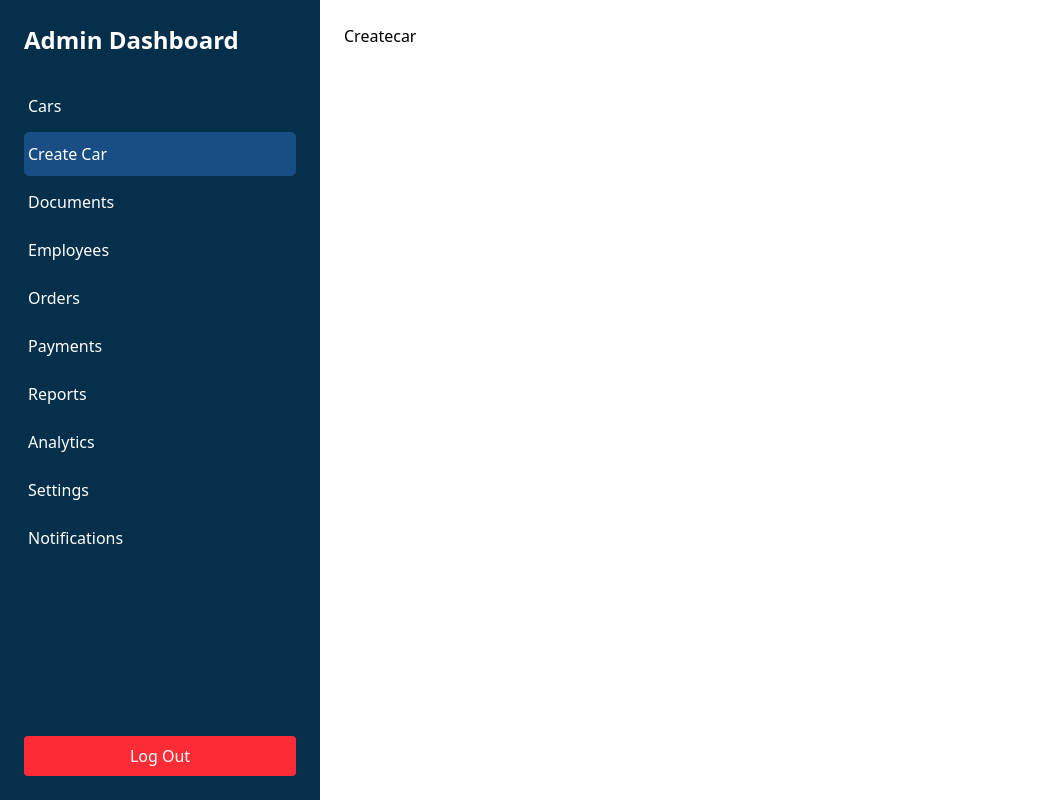
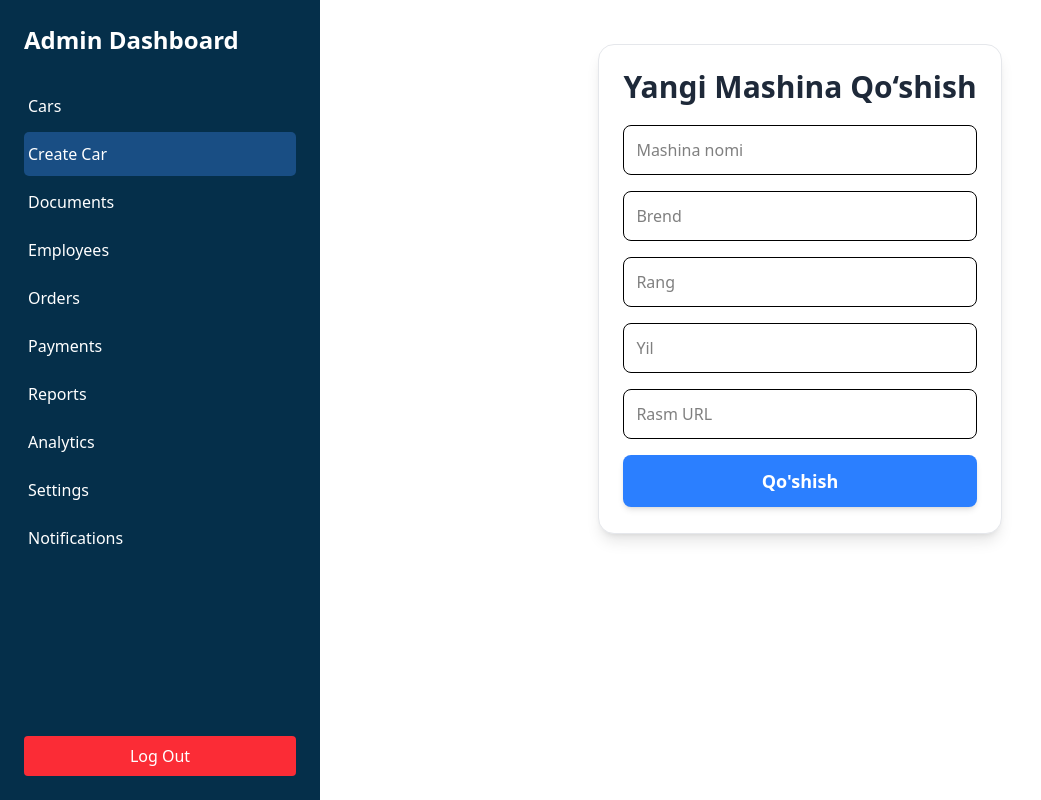
Before and after one commit to Jurayev311/react-15---dars, a React (Vite) app: page /admin/createcar in a window 1280 px wide. Shown: the whole page, without its empty margins (0-1041 px from the left). Built offline with nearby package versions, Linux system fonts and the light colour scheme.

Commit message:
ma'lumotlar fetch qilindi, style berildi, delete ishlaydigan qilindi.

```diff
--- a/src/pages/admin/Cars.jsx
+++ b/src/pages/admin/Cars.jsx
@@ -1,23 +1,44 @@
-import React from 'react'
-import { useGetCarQuery } from '../../redux/api/car.api';
-
+import React from "react";
+import { useDeleteCarMutation, useGetCarQuery } from "../../redux/api/car.api";
 
 const Cars = () => {
-  const {data, error, isLoading} = useGetCarQuery()
-  console.log(data);
+  const { data, error, isLoading } = useGetCarQuery();
+  const [deleteCar] = useDeleteCarMutation()
 
+  if (isLoading) return <p className="text-center text-blue-500">Yuklanmoqda...</p>;
+  if (error) return <p className="text-center text-red-500">Xatolik yuz berdi!</p>;
+
+  const handleDeleteCar = id => {
+    console.log(id);
+    deleteCar(id)
+  }
 
   return (
-    <div>
-      {
-        data?.map((car) => (
-          <div key={car.id}>
-            <h2>{car.name}</h2>
+    <>
+      <div className="grid grid-cols-1 sm:grid-cols-2 md:grid-cols-3 lg:grid-cols-4 gap-6 p-5">
+        {data?.map((car) => (
+          <div
+            key={car.id}
+            className="flex flex-col gap-3"
+          >
+            <div className="bg-white shadow-lg rounded-lg p-4 hover:shadow-xl transition min-h-[300px]">
+              <img src={car.image} alt={car.name} className="w-full h-40 object-cover rounded-md" />
+              <div className="mt-3 flex flex-col gap-1">
+                <h2 className="text-lg font-bold">{car.name}</h2>
+                <p className="text-gray-600">Brend: {car.brand}</p>
+                <p className="text-gray-600">Rang: {car.color}</p>
+                <p className="text-gray-600">Yili: {car.year}</p>
+                <div className="flex gap-2 mt-3">
+                  <button onClick={() => handleDeleteCar(car.id)} className="px-4 py-2 bg-red-500 text-white rounded-lg hover:bg-red-600 transition">Delete</button>
+                  <button className="px-4 py-2 bg-blue-500 text-white rounded-lg hover:bg-blue-600 transition">Update</button>
+                </div>
+              </div>
+            </div>
           </div>
-        ))
-      }
-    </div>
-  )
-}
+        ))}
+      </div>
+    </>
+  );
+};
 
-export default Cars
+export default Cars;
--- a/src/pages/admin/Createcar.jsx
+++ b/src/pages/admin/Createcar.jsx
@@ -1,9 +1,93 @@
-import React from 'react'
+import React, { useRef } from "react";
+import { useCreateCarMutation } from "../../redux/api/car.api";
 
-const Createcar = () => {
+const CreateCar = () => {
+
+  const [ createCar, {isLoading, isSuccess, isError}] = useCreateCarMutation() // [] array qaytaradi
+
+  const carName = useRef(null)
+  const carBrand = useRef(null)
+  const carColor = useRef(null)
+  const carYear = useRef(null)
+  const carImage = useRef(null)
+
+  const handleCreateCar = e => {
+    e.preventDefault()
+    let newCar = {
+      name: carName.current.value,
+      color: carColor.current.value,
+      brand: carBrand.current.value,
+      year: carYear.current.value,
+      image: carImage.current.value,
+    }
+
+
+    createCar(newCar)
+      .unwrap()
+      .then(() => {
+        carName.current.value = ""
+        carBrand.current.value = ""
+        carColor.current.value = ""
+        carYear.current.value = ""
+        carImage.current.value = ""
+      })
+
+  }
+
   return (
-    <div>Createcar</div>
-  )
-}
+    <div className="max-w-lg mx-auto bg-white shadow-lg rounded-2xl p-6 mt-5 border border-gray-200 max-h-[490px]">
+      <h2 className="text-3xl font-semibold text-gray-800 text-center mb-5">
+        Yangi Mashina Qo‘shish
+      </h2>
+      <form onSubmit={handleCreateCar} className="flex flex-col gap-4">
+        <input
+          ref={carName}
+          type="text"
+          placeholder="Mashina nomi"
+          required
+          className="border p-3 rounded-lg focus:outline-none focus:ring-2 focus:ring-blue-400 transition"
+        />
+        <input
+          ref={carBrand}
+          type="text"
+          placeholder="Brend"
+          required
+          className="border p-3 rounded-lg focus:outline-none focus:ring-2 focus:ring-blue-400 transition"
+        />
+        <input
+          ref={carColor}
+          type="text"
+          placeholder="Rang"
+          required
+          className="border p-3 rounded-lg focus:outline-none focus:ring-2 focus:ring-blue-400 transition"
+        />
+        <input
+          ref={carYear}
+          type="number"
+          placeholder="Yil"
+          required
+          className="border p-3 rounded-lg focus:outline-none focus:ring-2 focus:ring-blue-400 transition"
+        />
+        <input
+          ref={carImage}
+          type="url"
+          placeholder="Rasm URL"
+          required
+          className="border p-3 rounded-lg focus:outline-none focus:ring-2 focus:ring-blue-400 transition"
+        />
+        <button
+          disabled = {isLoading}
+          type="submit"
+          required
+          className="bg-blue-500 text-white py-3 rounded-lg hover:bg-blue-600 transition font-semibold text-lg shadow-md disabled:opacity-50 cursor-pointer disabled:cursor-default"
+        >
+          {
+            isLoading ? 'Loading' : "Qo'shish"
+          }
+        </button>
+      </form>
+    </div>
+  );
+};
 
-export default Createcar
+export default CreateCar;
--- a/src/redux/api/car.api.js
+++ b/src/redux/api/car.api.js
@@ -1,12 +1,32 @@
-import { mainApi } from './index'
+import { mainApi } from './index';
 
 const extendedApi = mainApi.injectEndpoints({
   endpoints: (build) => ({
     getCar: build.query({
-      query: () => '/cars',
+      query: (params) => ({
+        url: '/cars',
+        method: "GET",
+        params
+      }),
+      providesTags: ["CARS"]
     }),
+    createCar: build.mutation({
+      query: (body) => ({
+        url: "/cars",
+        method: "POST",
+        body
+      }),
+      invalidatesTags: ["CARS"]
+    }),
+    deleteCar: build.mutation ({
+      query: (id) => ({
+        url: `/cars/${id}`,
+        method: "DELETE"
+      }),
+      invalidatesTags: ["CARS"]
+    })
   }),
   overrideExisting: false,
-})
+});
 
-export const { useGetCarQuery } = extendedApi
+export const { useGetCarQuery, useCreateCarMutation, useDeleteCarMutation } = extendedApi;
--- a/src/redux/api/index.js
+++ b/src/redux/api/index.js
@@ -4,4 +4,5 @@ export const mainApi = createApi({
   reducerPath: 'mainApi',
   baseQuery: fetchBaseQuery({ baseUrl: 'https://67b04e3cdffcd88a6788dc99.mockapi.io' }),
   endpoints: () => ({}),
+  tagTypes: ["CARS"]
 })
```
